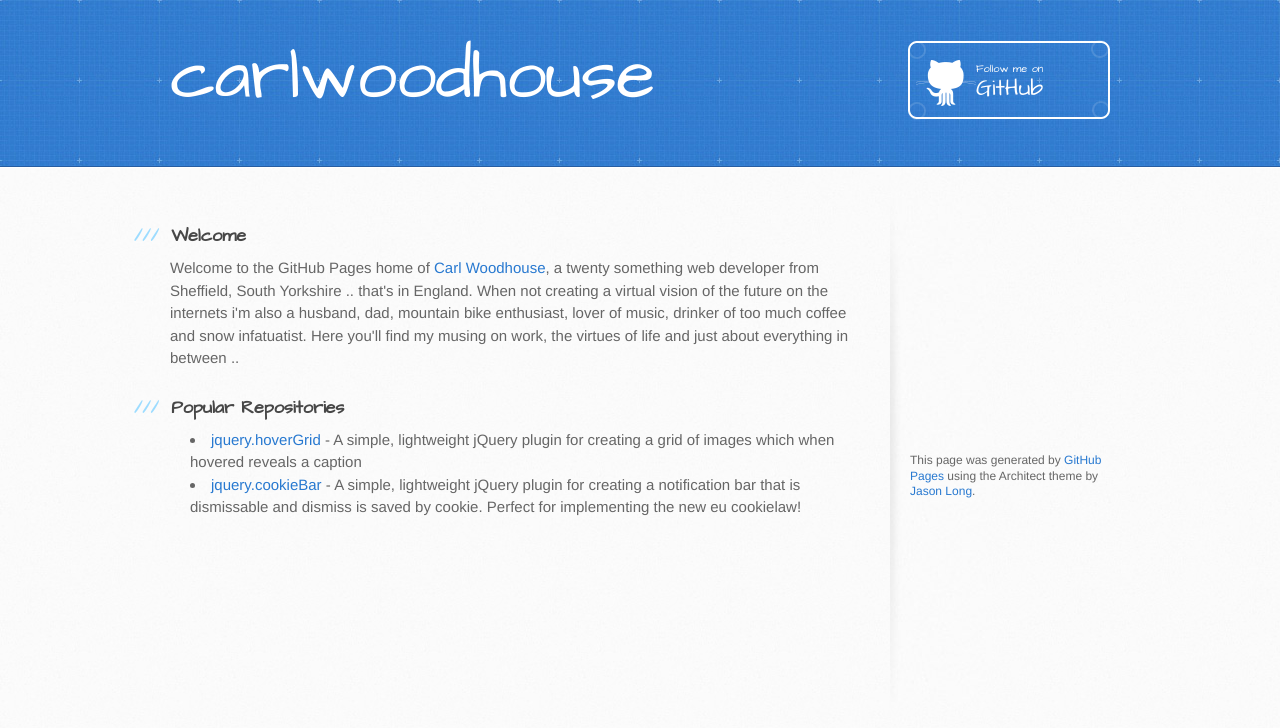
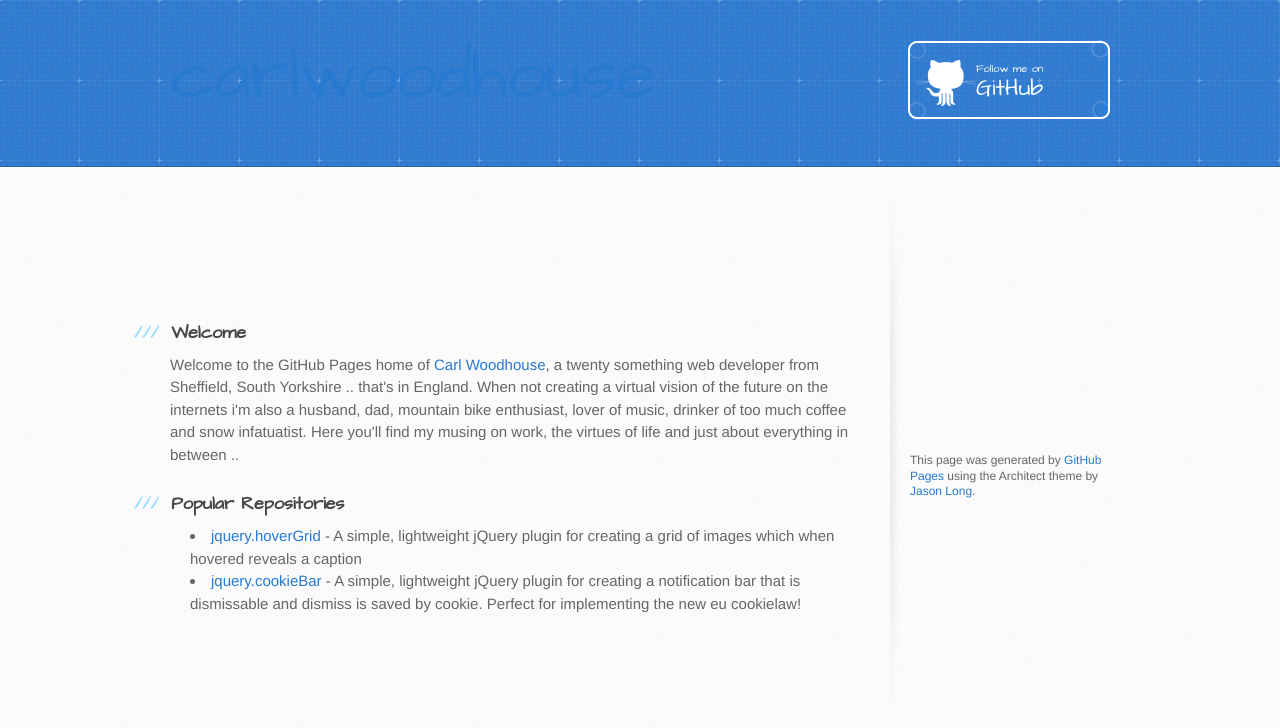
Before and after one commit to carlwoodhouse/carlwoodhouse.github.io, a plain HTML site: page index.html in a window 1280 px wide. Drawn offline with Linux system fonts and the light colour scheme.

Commit message:
more ads

```diff
--- a/index.html
+++ b/index.html
@@ -20,7 +20,7 @@
   <body>
     <header>
       <div class="inner">
-        <h1>carlwoodhouse</h1>
+        <h1><a href="/">carlwoodhouse</a></h1>
         <h2></h2>
         <a href="https://github.com/carlwoodhouse" class="button"><small>Follow me on</small> GitHub</a>
       </div>
@@ -29,6 +29,14 @@
     <div id="content-wrapper">
       <div class="inner clearfix">
         <section id="main-content">
+		<!-- [Bootstrap] Leaderboard 1 -->
+<ins class="adsbygoogle"
+     style="display:inline-block;width:728px;height:90px"
+     data-ad-client="ca-pub-9029897445578137"
+     data-ad-slot="2462897549"></ins>
+<script>
+(adsbygoogle = window.adsbygoogle || []).push({});
+</script>
           <h3>
 <a name="welcome" class="anchor" href="#welcome"><span class="octicon octicon-link"></span></a>Welcome</h3>
 
@@ -44,11 +52,11 @@
 <li>
 <a href="/jquery.cookieBar">jquery.cookieBar</a> <em>- A simple, lightweight jQuery plugin for creating a notification bar that is dismissable and dismiss is saved by cookie. Perfect for implementing the new eu cookielaw!</em> </li>
 </ul>
-<!-- [Bootstrap] Leaderboard 1 -->
+<!-- [Bootstrap] Leaderboard 2 -->
 <ins class="adsbygoogle"
      style="display:inline-block;width:728px;height:90px"
      data-ad-client="ca-pub-9029897445578137"
-     data-ad-slot="2462897549"></ins>
+     data-ad-slot="8627182348"></ins>
 <script>
 (adsbygoogle = window.adsbygoogle || []).push({});
 </script>
```
